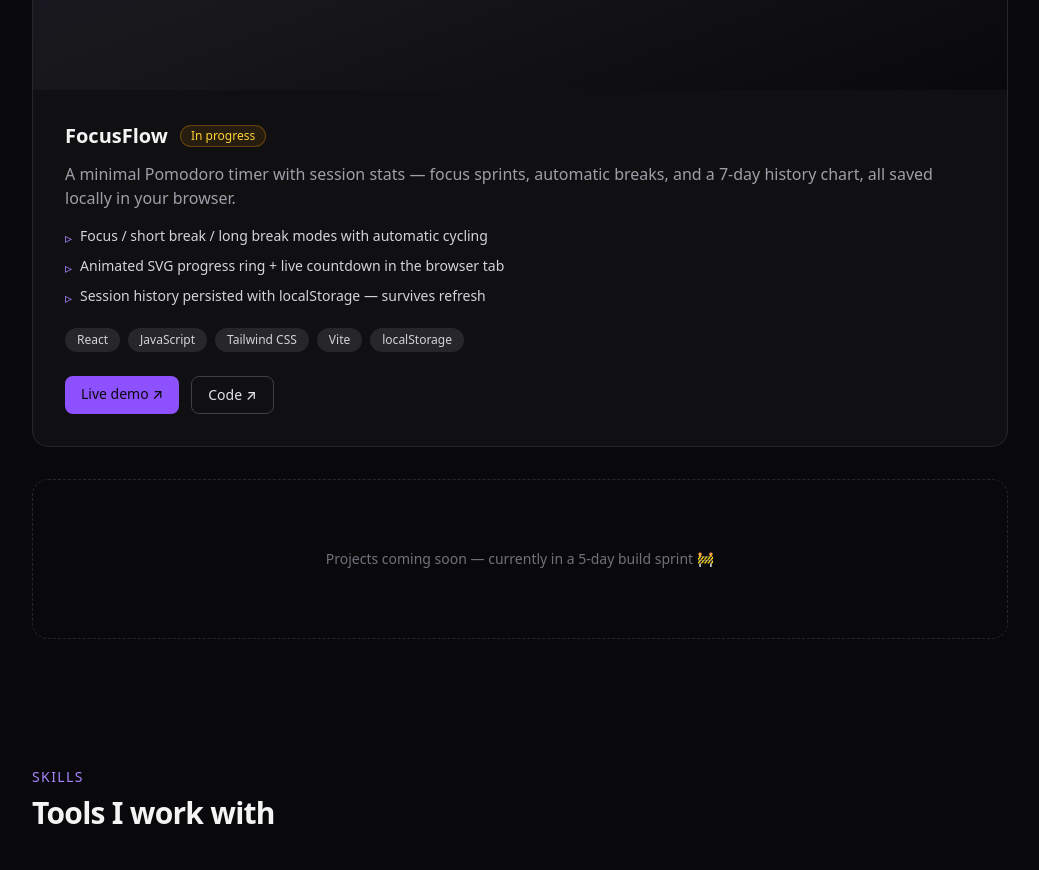
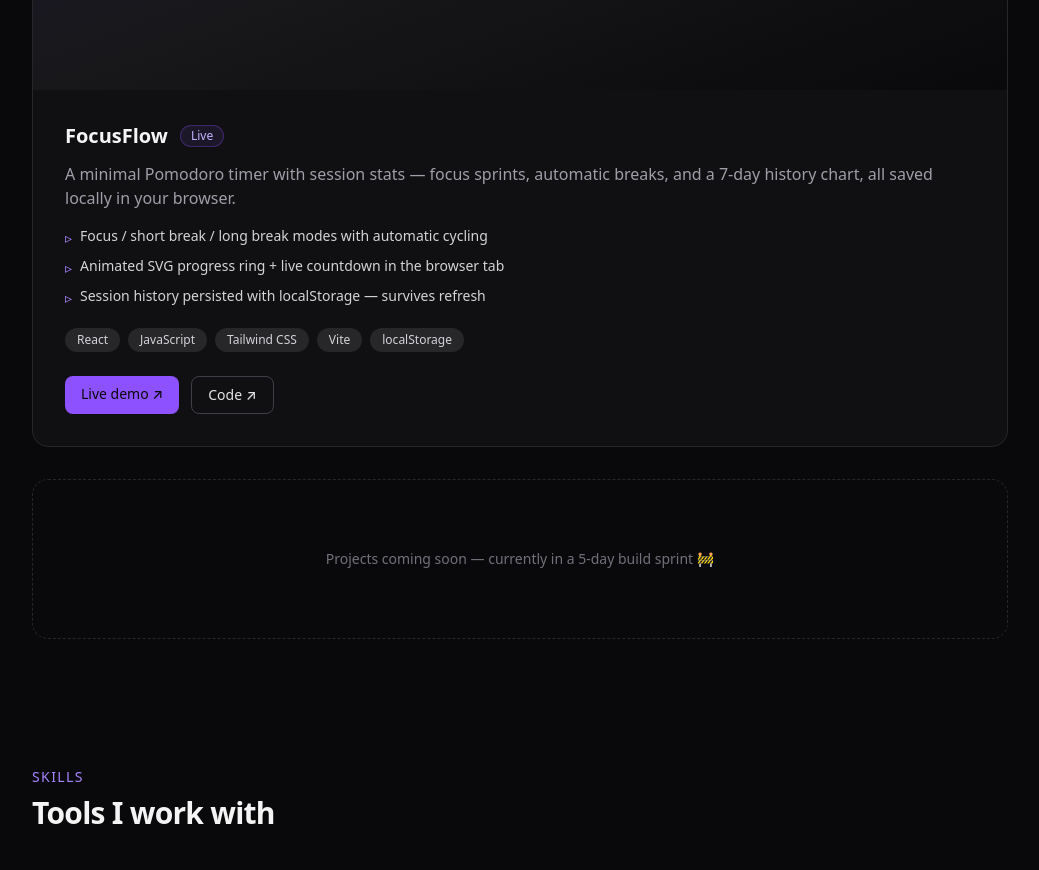
Before and after one commit to newaar93/Portfolio, a React (Vite) app: page / in a window 1280 px wide. Shown: the part 1100-1970 px from the top of the page, without its empty margins (120-1159 px from the left). Built offline with nearby package versions, Linux system fonts and the light colour scheme.

Commit message:
live of focusflow

```diff
--- a/src/data/content.js
+++ b/src/data/content.js
@@ -22,7 +22,7 @@ export const projects = [
     emoji: '⏱️',
     description:
       'A minimal Pomodoro timer with session stats — focus sprints, automatic breaks, and a 7-day history chart, all saved locally in your browser.',
-    status: 'in-progress',
+    status: 'live',
     tech: ['React', 'JavaScript', 'Tailwind CSS', 'Vite', 'localStorage'],
     highlights: [
       'Focus / short break / long break modes with automatic cycling',
```
